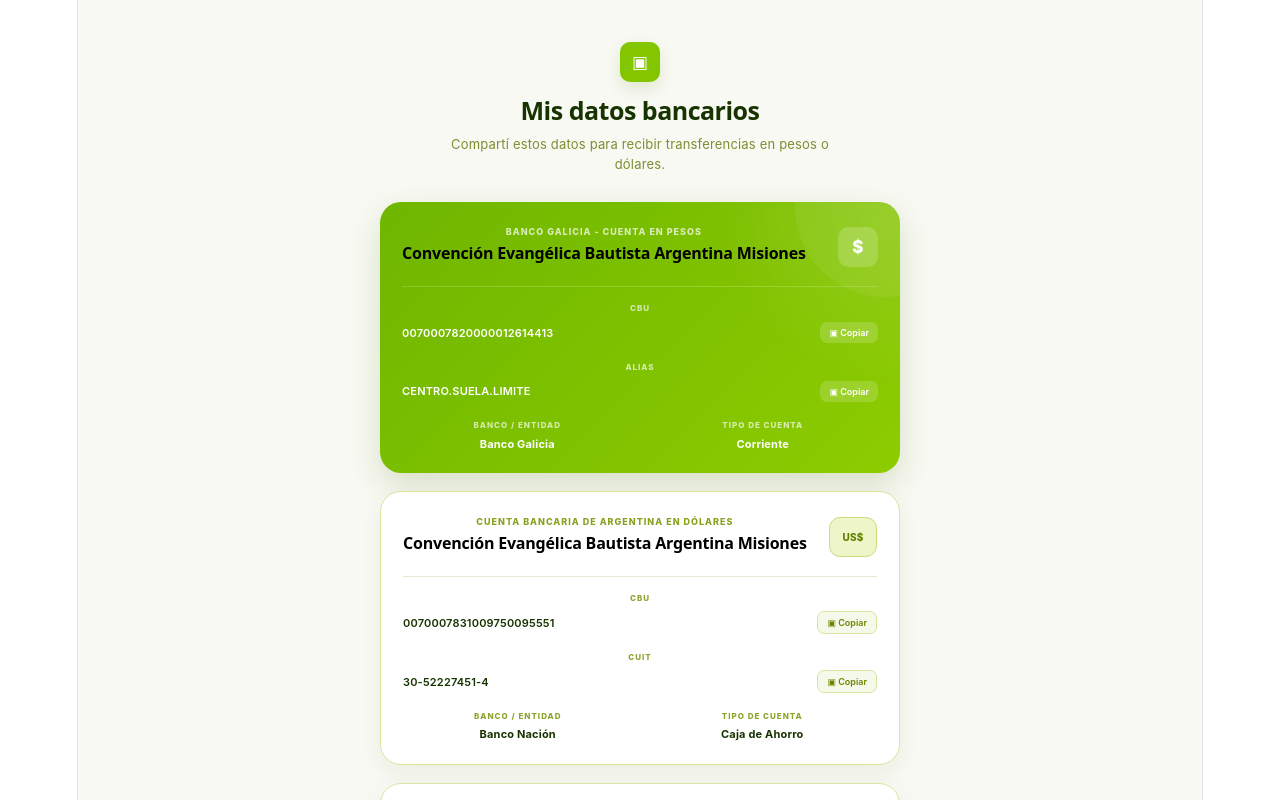
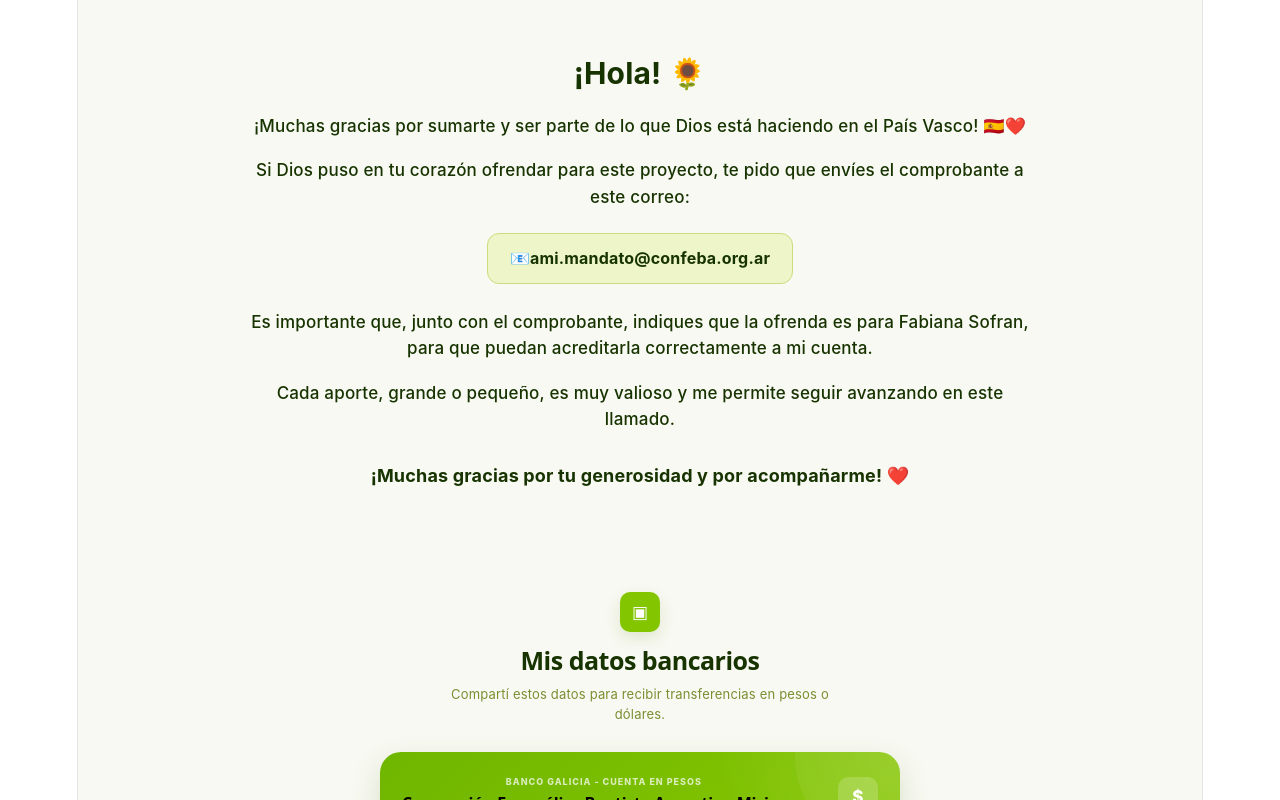
Before and after one commit to benja3086/Fu-datos, a React (Vite) app: page / in a window 1280 px wide. Shown: the top 800 px of the page. Built offline with nearby package versions, Linux system fonts and the light colour scheme.

Commit message:
fix:footer agregado

```diff
--- a/src/App.jsx
+++ b/src/App.jsx
@@ -1,16 +1,15 @@
-import { useState } from 'react'
-import Home from './Home'
-import reactLogo from './assets/react.svg'
-import viteLogo from './assets/vite.svg'
-import './App.css'
+import { useState } from "react";
+import Home from "./Home";
+import Footer from "./Footer/Footer";
+import "./App.css";
 
 function App() {
-
   return (
     <>
+      <Footer />
       <Home />
     </>
-  )
+  );
 }
 
-export default App
+export default App;
--- /dev/null
+++ b/src/Footer/Footer.css
@@ -0,0 +1,198 @@
+/* =========================================
+   FOOTER
+========================================= */
+
+.footer-message {
+  width: 100%;
+  box-sizing: border-box;
+  padding: 55px 25px 60px;
+
+  background: #f8f9f2;
+  color: #173300;
+
+  font-family:
+    Inter,
+    -apple-system,
+    BlinkMacSystemFont,
+    "Segoe UI",
+    Arial,
+    sans-serif;
+
+  text-align: center;
+}
+
+
+/* =========================================
+   CONTENEDOR
+========================================= */
+
+.footer-message {
+  display: flex;
+  flex-direction: column;
+  align-items: center;
+}
+
+
+/* =========================================
+   PÁRRAFOS
+========================================= */
+
+.footer-message p {
+  width: 100%;
+  max-width: 850px;
+
+  margin: 0 auto 18px;
+
+  color: #173300;
+
+  font-size: 17px;
+  font-weight: 500;
+  line-height: 1.55;
+
+  text-align: center;
+}
+
+
+/* =========================================
+   PRIMER MENSAJE
+========================================= */
+
+.footer-message p:first-child {
+  margin-bottom: 22px;
+
+  color: #173300;
+
+  font-size: 30px;
+  font-weight: 750;
+  line-height: 1.2;
+}
+
+
+/* =========================================
+   CORREO
+========================================= */
+
+.footer-message p:nth-child(4) {
+  display: inline-flex;
+  align-items: center;
+  justify-content: center;
+
+  width: auto;
+  max-width: 100%;
+
+  margin: 5px auto 25px;
+
+  padding: 12px 22px;
+
+  border-radius: 12px;
+
+  background: #edf5c9;
+  border: 1px solid #c9dd80;
+
+  color: #638200;
+
+  font-size: 16px;
+}
+
+
+/* Correo en negrita */
+
+.footer-message strong {
+  color: #173300;
+  font-weight: 750;
+}
+
+
+/* =========================================
+   ÚLTIMO MENSAJE
+========================================= */
+
+.footer-message p:last-child {
+  margin-top: 12px;
+  margin-bottom: 0;
+
+  color: #173300;
+
+  font-size: 18px;
+  font-weight: 700;
+}
+
+
+
+
+/* =========================================
+   EFECTO SUAVE
+========================================= */
+
+.footer-message p:not(:first-child):not(:nth-child(4)) {
+  max-width: 780px;
+}
+
+
+/* =========================================
+   MOBILE
+========================================= */
+
+@media (max-width: 600px) {
+
+  .footer-message {
+    padding: 40px 18px 45px;
+  }
+
+  .footer-message p {
+    font-size: 15px;
+    line-height: 1.5;
+    margin-bottom: 16px;
+  }
+
+  .footer-message p:first-child {
+    font-size: 26px;
+    margin-bottom: 18px;
+  }
+
+  .footer-message p:nth-child(4) {
+    padding: 10px 15px;
+    font-size: 14px;
+
+    word-break: break-word;
+  }
+
+  .footer-message p:last-child {
+    font-size: 16px;
+  }
+
+  .footer-message::before {
+    width: 40px;
+    height: 3px;
+    margin-bottom: 22px;
+  }
+}
+
+
+/* =========================================
+   CELULARES PEQUEÑOS
+========================================= */
+
+@media (max-width: 370px) {
+
+  .footer-message {
+    padding: 35px 14px 40px;
+  }
+
+  .footer-message p {
+    font-size: 14px;
+  }
+
+  .footer-message p:first-child {
+    font-size: 24px;
+  }
+
+  .footer-message p:nth-child(4) {
+    font-size: 13px;
+    padding: 9px 12px;
+  }
+
+  .footer-message p:last-child {
+    font-size: 15px;
+  }
+}
--- /dev/null
+++ b/src/Footer/Footer.jsx
@@ -0,0 +1,40 @@
+import React from "react";
+import "./Footer.css";
+function Footer() {
+  return (
+    <div className="footer-message">
+  <p>¡Hola! 🌻</p>
+
+  <p>
+    ¡Muchas gracias por sumarte y ser parte de lo que Dios está haciendo
+    en el País Vasco! 🇪🇸❤️
+  </p>
+
+  <p>
+    Si Dios puso en tu corazón ofrendar para este proyecto, te pido que
+    envíes el comprobante a este correo:
+  </p>
+
+  <p>
+    📧 <strong>ami.mandato@confeba.org.ar</strong>
+  </p>
+
+  <p>
+    Es importante que, junto con el comprobante, indiques que la ofrenda
+    es para Fabiana Sofran, para que puedan acreditarla correctamente a mi cuenta.
+  </p>
+
+  <p>
+    Cada aporte, grande o pequeño, es muy valioso y me permite seguir
+    avanzando en este llamado.
+  </p>
+
+  <p>
+    ¡Muchas gracias por tu generosidad y por acompañarme! ❤️
+  </p>
+</div>
+  );
+
+}
+
+export default Footer;
```
